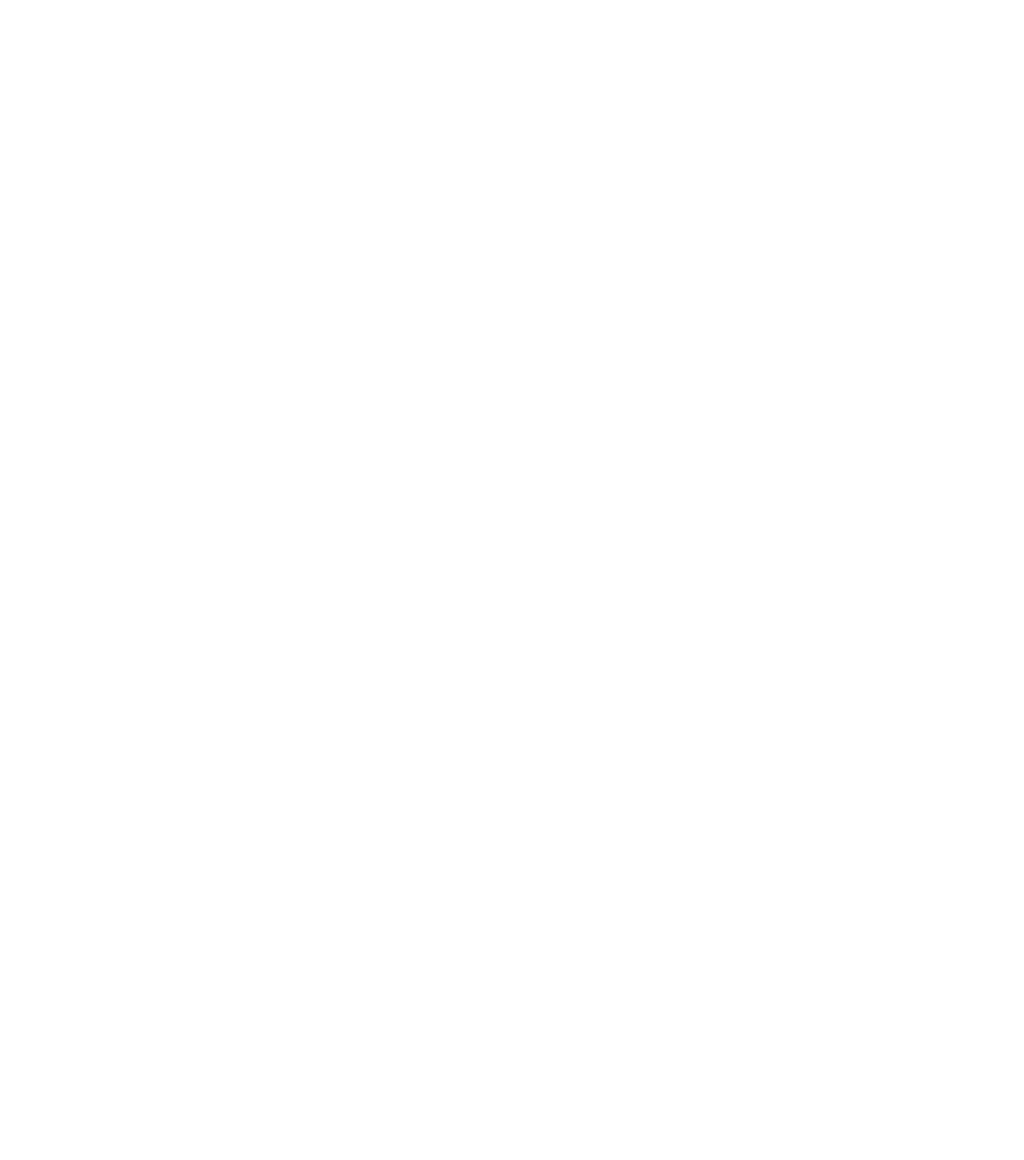
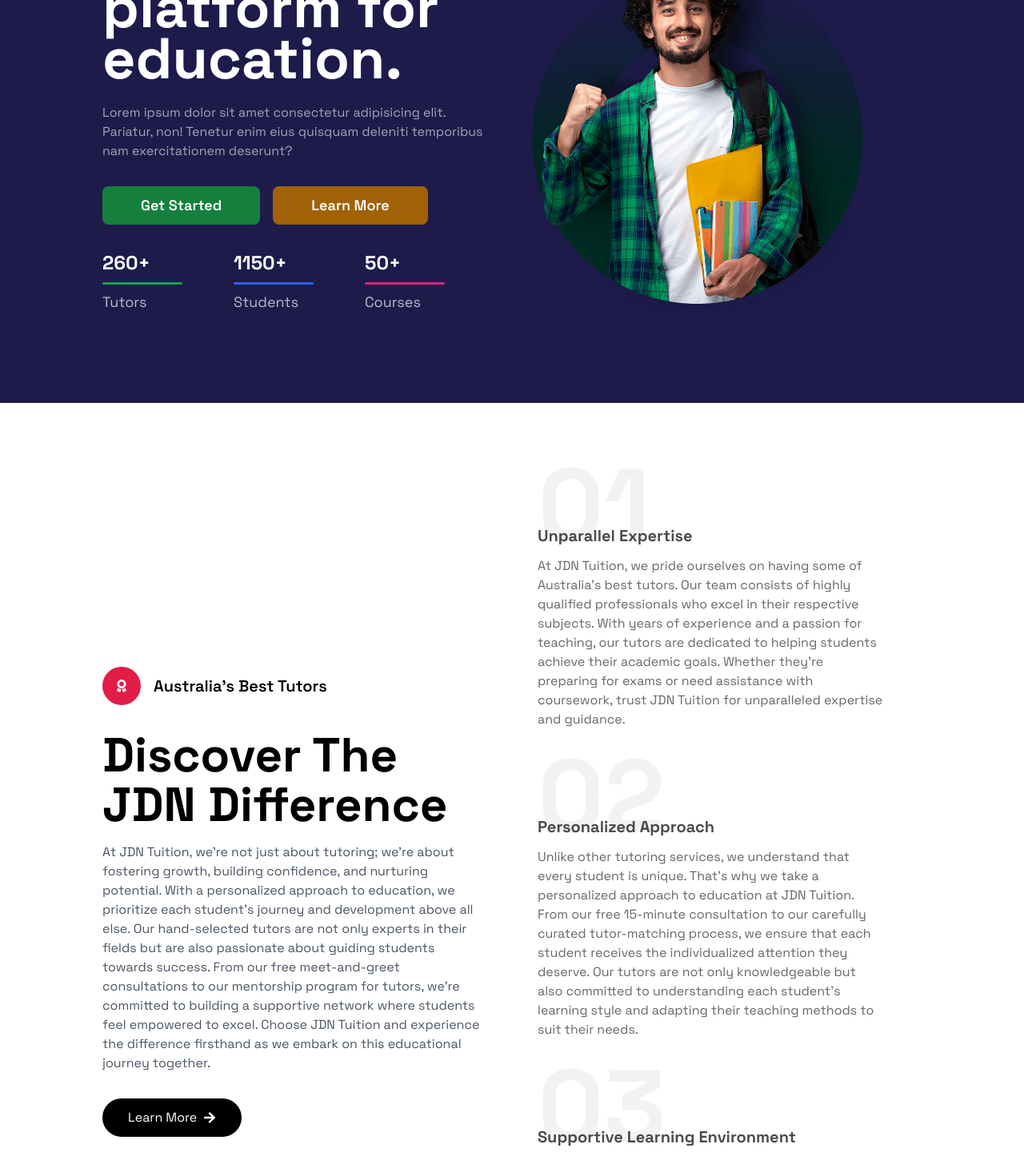
Before and after one commit to HadiaFaisal19/jdntuition, a Next.js app: page / in a window 1280 px wide. Shown: the part 320-1771 px from the top of the page at 80% size. Before the commit the page ends 800 px from the top, so only its background shows below. Built offline with nearby package versions, Linux system fonts and the light colour scheme.

Commit message:
added the hero section and about us section

```diff
--- a/app/globals.css
+++ b/app/globals.css
@@ -6,4 +6,7 @@
     .nav__link {
         @apply relative text-xl w-fit block after:block after:content-[''] font-semibold after:absolute after:h-[3px] after:bg-yellow-400 text-white after:w-full after:scale-x-0 after:hover:scale-x-100 after:transition after:duration-300 after:origin-right
     }
+    .button__cls{
+        @apply md:px-12 md:py-2.5 px-6 py-1.5 text-white font-semibold text-sm md:text-lg transition-all duration-200 rounded-lg
+    }
 }
--- /dev/null
+++ b/components/Home/About/About.tsx
@@ -0,0 +1,66 @@
+import React from 'react'
+import { FaArrowRight, FaAward } from 'react-icons/fa';
+
+const About = () => {
+  return <div className='pt-16 pb-16'>
+    <div className='w-4/5 mx-auto grid grid-cols-1 lg:grid-cols-2 items-center gap-16'>
+    {/* 1st part*/}
+
+    <div>
+        <div className='flex items-center space-x-4'>
+            <div className='w-12 h-12 bg-rose-600 rounded-full flex items-center justify-center flex-col'>
+                <FaAward className='h6 w-6 text-white'/>
+            </div>
+            <h1 className='text-xl text-black font-semibold'>Australia's Best Tutors</h1>
+        </div>
+        <h1 className='text-2xl sm:text-3xl md:text-4xl lg:text-6xl mt-8 font-bold md:leading-[3rem] lg:leading-[3.5rem] xl:leading-[3.9rem] text-grey-800'>Discover The JDN Difference
+        </h1>
+        <p className='mt-4 text-gray-600'>At JDN Tuition, we’re not just about tutoring; we’re about fostering growth, building confidence, and nurturing potential. With a personalized approach to education, we prioritize each student’s journey and development above all else. Our hand-selected tutors are not only experts in their fields but are also passionate about guiding students towards success. From our free meet-and-greet consultations to our mentorship program for tutors, we’re committed to building a supportive network where students feel empowered to excel. Choose JDN Tuition and experience the difference firsthand as we embark on this educational journey together.
+        </p>
+        <button className='flex items-center space-x-2 px-8 py-3 mt-8 hover:bg-gray-700 transition-all duration-200 rounded-3xl bg-black text-white'>
+            <span>Learn More</span>
+            <FaArrowRight/>
+        </button>
+    </div>
+    {/* 2nd part*/}
+    <div>
+        <div className=''>
+            <h1 className='text-7xl lg:text-9xl font-bold text-black text-opacity-5'>
+                01
+            </h1>
+            <div className='-mt-10'>
+                <h1 className='text-xl md-text-2xl text-opacity-70 mb-3 text-black font-bold'>
+                    Unparallel Expertise
+                </h1>
+                <p className='w-[90%] lg-w-[70%] text-base text-black text-opacity-60'>At JDN Tuition, we pride ourselves on having some of Australia’s best tutors. Our team consists of highly qualified professionals who excel in their respective subjects. With years of experience and a passion for teaching, our tutors are dedicated to helping students achieve their academic goals. Whether they’re preparing for exams or need assistance with coursework, trust JDN Tuition for unparalleled expertise and guidance.</p>
+            </div>
+        </div>
+        <div className='mt-5 w-full'>
+            <h1 className='text-7xl lg:text-9xl font-bold text-black text-opacity-5'>
+                02
+            </h1>
+            <div className='-mt-10'>
+                <h1 className='text-xl md-text-2xl text-opacity-70 mb-3 text-black font-bold'>
+                    Personalized Approach
+                </h1>
+                <p className='w-[90%] lg-w-[70%] text-base text-black text-opacity-60'>Unlike other tutoring services, we understand that every student is unique. That’s why we take a personalized approach to education at JDN Tuition. From our free 15-minute consultation to our carefully curated tutor-matching process, we ensure that each student receives the individualized attention they deserve. Our tutors are not only knowledgeable but also committed to understanding each student’s learning style and adapting their teaching methods to suit their needs.</p>
+            </div>
+        </div>
+        <div className='mt-5 w-full'>
+            <h1 className='text-7xl lg:text-9xl font-bold text-black text-opacity-5'>
+                03
+            </h1>
+            <div className='-mt-10'>
+                <h1 className='text-xl md-text-2xl text-opacity-70 mb-3 text-black font-bold'>
+                    Supportive Learning Environment
+                </h1>
+                <p className='w-[90%] lg-w-[70%] text-base text-black text-opacity-60'>At JDN Tuition, we believe that a supportive learning environment is essential for academic success. That’s why we foster a culture of encouragement, positivity, and collaboration. Our tutors are not just mentors; they’re also partners in learning. Whether a student is struggling with a difficult concept or needs motivation to reach their full potential, our team is here to support them every step of the way. Choose JDN Tuition and experience the difference of studying in a nurturing and empowering environment.</p>
+            </div>
+        </div>
+    </div>
+    </div>
+    </div>;
+
+}
+
+export default About
--- /dev/null
+++ b/components/Home/Hero/Hero.tsx
@@ -0,0 +1,19 @@
+import React from 'react'
+import HeroContent from './HeroContent';
+import HeroImage from './HeroImage';
+
+const Hero = () => {
+  return (
+    <div className='w-full pt-[4vh] md:pt-[12vh] h-screen bg-indigo-950 overflow-hidden'>
+      <div className='flex justify-center flex-col w-4/5 h-full mx-auto'>
+      <div className='grid grid-cols-1 lg:grid-cols-2 items-center gap-12'>
+        <HeroContent/>
+        <HeroImage/>
+      </div>
+      </div>
+      HERO
+    </div>
+  )
+}
+
+export default Hero;
--- /dev/null
+++ b/components/Home/Hero/HeroContent.tsx
@@ -0,0 +1,67 @@
+import React from "react";
+
+const HeroContent = () => {
+  return (
+    <div>
+      <h1 className="text-3xl sm:text-4xl md:text-5xl lg:text-6xl xl:text-7xl font-bold md:leading-[3rem] lg:leading-[3.5rem] xl:leading-[4rem] text-white">
+        Best online platform for education.
+      </h1>
+      <p className="mt-6 text-sm md:text-base text-white text-opacity-60">
+        Lorem ipsum dolor sit amet consectetur adipisicing elit. Pariatur, non!
+        Tenetur enim eius quisquam deleniti temporibus nam exercitationem
+        deserunt?
+      </p>
+      <div className="mt-8 flex items-center space-x-4">
+        <button
+          className="button__cls bg-green-700 hover:bg-green-500"
+        >
+          Get Started
+        </button>
+        <button
+          className="button__cls bg-yellow-700 hover:bg-green-500"
+        >
+          Learn More
+        </button>
+
+      </div>
+      <div className="flex items-center flex-wrap space-x-16 mt-8">
+  <div>
+    <p className="md:text-xl lg:text-2xl text-base text-white font-bold">
+      260+
+    </p>
+    <p
+      className="w-[100px] h-[3px] bg-green-600 mt-2 mb-2 rounded-lg"
+    ></p>
+    <p className="md:text-lg text-sm text-white text-opacity-70">
+      Tutors
+    </p>
+  </div>
+  <div>
+    <p className="md:text-xl lg:text-2xl text-base text-white font-bold">
+      1150+
+    </p>
+    <p
+      className="w-[100px] h-[3px] bg-blue-600 mt-2 mb-2 rounded-lg"
+    ></p>
+    <p className="md:text-lg text-sm text-white text-opacity-70">
+      Students
+    </p>
+  </div>
+  <div>
+    <p className="md:text-xl lg:text-2xl text-base text-white font-bold">
+      50+
+    </p>
+    <p
+      className="w-[100px] h-[3px] bg-pink-600 mt-2 mb-2 rounded-lg"
+    ></p>
+    <p className="md:text-lg text-sm text-white text-opacity-70">
+      Courses
+    </p>
+  </div>
+</div>
+
+    </div>
+  );
+};
+
+export default HeroContent;
--- /dev/null
+++ b/components/Home/Hero/HeroImage.tsx
@@ -0,0 +1,16 @@
+"use client"
+import Image from 'next/image';
+import React from 'react'
+
+const HeroImage = () => {
+  return (
+    <>
+      <div className='hidden lg:block'>
+        <Image src="/images/hero.png" width={800} height={600} alt='Hero'/>
+      </div>
+
+    </>
+  )
+}
+
+export default HeroImage
--- a/components/Home/Home.tsx
+++ b/components/Home/Home.tsx
@@ -1,9 +1,13 @@
 import React from 'react'
+import Hero from './Hero/Hero'
+import About from './About/About'
 
 const Home = () => {
   return (
     <div className=''>
       home
+      <Hero/>
+      <About/>
     </div>
   )
 }
--- a/components/Home/Navbar/Nav.tsx
+++ b/components/Home/Navbar/Nav.tsx
@@ -31,7 +31,7 @@
   return (
     <div
       className={`fixed ${
-        navBg ? "bg-indigo-800" : "bg-blue-700"
+        navBg ? "bg-indigo-800" : "fixed"
       } w-full transition-all duration-200 h-[12vh] z-[1000]`}
     >
       <div className="flex items-center h-full justify-between w-[90%] xl:w-[80%] mx-auto">
```
Also changed, not shown: public/images/hero.png (added).
